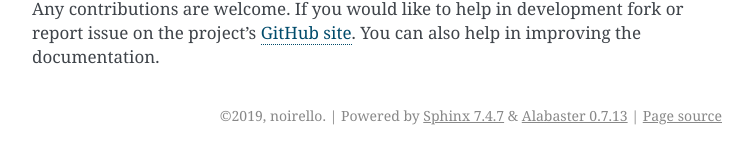
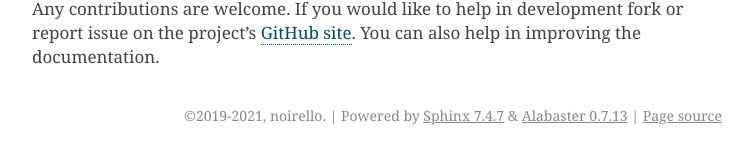
Before and after one commit to noirello/pyorc, a Sphinx documentation site: the page built from docs/index.rst, in a window 1280 px wide. Shown: the part 1200-1352 px from the top of the page, without its empty margins (388-1141 px from the left). Built offline with Sphinx 7.4.7, drawn with Linux system fonts in a browser that asks for light colours; the version number is read from the project's files by our own code; part of the change alters nothing that is shown.

```diff
--- a/docs/conf.py
+++ b/docs/conf.py
@@ -24,12 +24,14 @@ class Mock(MagicMock):
     def __getattr__(cls, name):
         if name == "typedescription":
             return object
-        if name == "reader":
+        elif name == "reader":
             return object
-        if name == "writer":
+        elif name == "writer":
             return object
-        if name == "stripe":
+        elif name == "stripe":
             return object
+        elif name == "_orc_version":
+            return lambda: "0.0.0-DUMMY"
 
 
 MOCK_MODULES = ["src.pyorc._pyorc", "pyorc", "pyorc._pyorc"]
@@ -43,7 +45,7 @@ sys.modules["pyorc"] = pyorc
 # -- Project information -----------------------------------------------------
 
 project = "PyORC"
-copyright = "2019, noirello"
+copyright = "2019-2021, noirello"
 author = "noirello"
 
 # The full version, including alpha/beta/rc tags
```
